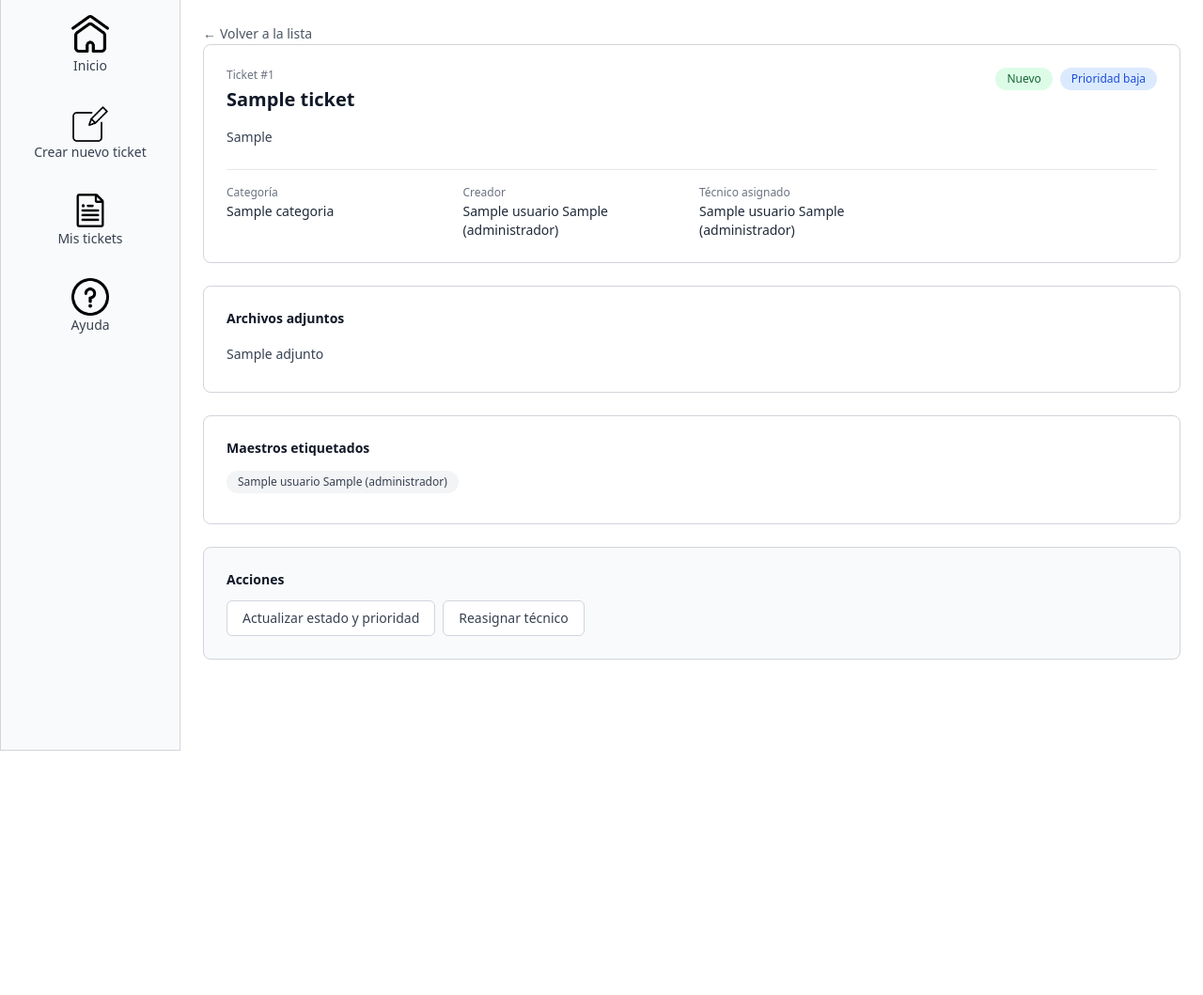
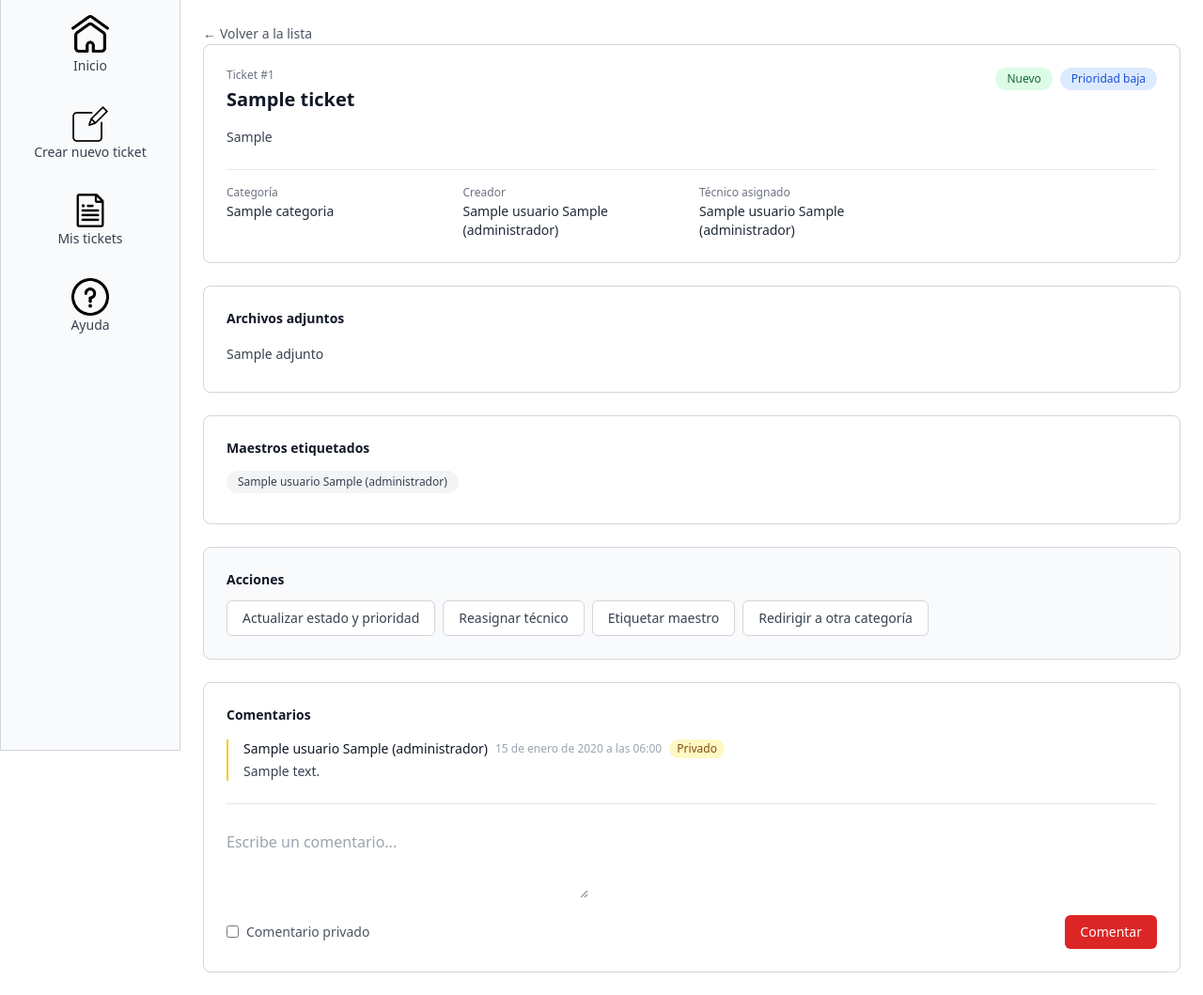
Before and after one commit to MxL2421/helpdesk_itsc, a Django app: page /tickets/1/ in a window 1280 px wide. Shown: the part 83-1142 px from the top of the page at 94% size. Before the commit the page ends 882 px from the top, so only its background shows below. Run offline with Django 5.2, Linux system fonts and the light colour scheme; a user stored in the database is signed in; tables that the repository leaves empty hold one stand-in row (values such as "Sample post"); some libraries are stand-ins or nearby versions.

Commit message:
actualizacion

```diff
--- a/core/templates/inicio.html
+++ b/core/templates/inicio.html
@@ -21,4 +21,3 @@
   </div>
  </body>
 </html>
-{% endblock %}
--- a/core/templates/tickets/detalle.html
+++ b/core/templates/tickets/detalle.html
@@ -55,7 +55,7 @@
   </dl>
 
 </div>
-<!-- ⬆️ este cierre es el que faltaba: termina la tarjeta del encabezado -->
+
 
 <div class="border border-gray-300 rounded-lg p-6 bg-white mt-6">
   <h2 class="text-sm font-semibold text-gray-900 mb-3">Archivos adjuntos</h2>
@@ -118,7 +118,69 @@
         </button>
       </form>
     {% endif %}
+
+    {% if ticket.creador == user or user.rol == 'tecnico' or user.rol == 'administrador' %}
+      <a href="{% url 'etiquetar_maestro' ticket.id %}"
+         class="text-sm font-medium px-4 py-2 rounded-md border border-gray-300 text-gray-700 hover:border-red-600 hover:text-red-600 bg-white">
+        Etiquetar maestro
+      </a>
+    {% endif %}
+
+    {% if user.rol == 'administrador' or ticket.tecnico == user %}
+      {% if ticket.estado != 'cerrado' %}
+        <a href="{% url 'redirigir_ticket' ticket.id %}"
+           class="text-sm font-medium px-4 py-2 rounded-md border border-gray-300 text-gray-700 hover:border-red-600 hover:text-red-600 bg-white">
+          Redirigir a otra categoría
+        </a>
+      {% endif %}
+    {% endif %}
   </div>
 </div>
 
+<div class="border border-gray-300 rounded-lg p-6 bg-white mt-6">
+  <h2 class="text-sm font-semibold text-gray-900 mb-4">Comentarios</h2>
+
+  <div class="space-y-4">
+    {% for comentario in comentarios %}
+      <div class="border-l-2 {% if comentario.es_privado %}border-yellow-400{% else %}border-gray-200{% endif %} pl-4">
+        <div class="flex items-center gap-2 flex-wrap">
+          <span class="text-sm font-medium text-gray-900">{{ comentario.autor }}</span>
+          <span class="text-xs text-gray-400">{{ comentario.fecha }}</span>
+          {% if comentario.es_privado %}
+            <span class="text-xs font-medium px-2 py-0.5 rounded-full bg-yellow-100 text-yellow-800">Privado</span>
+          {% endif %}
+        </div>
+        <p class="text-sm text-gray-700 mt-1 whitespace-pre-line">{{ comentario.contenido }}</p>
+      </div>
+    {% empty %}
+      <p class="text-sm text-gray-400">No hay comentarios aún.</p>
+    {% endfor %}
+  </div>
+
+  {% if user.rol == 'tecnico' or user.rol == 'administrador' %}
+    <form method="post" class="mt-6 border-t border-gray-200 pt-4 space-y-3">
+      {% csrf_token %}
+
+      {{ form.contenido }}
+
+      <div class="flex items-center justify-between">
+        <div>
+          {% if user.rol == 'administrador' or ticket.tecnico == user %}
+            <label class="inline-flex items-center gap-2 text-sm text-gray-600">
+              {{ form.es_privado }} Comentario privado
+            </label>
+          {% else %}
+            <input type="hidden" name="es_privado" value="False">
+          {% endif %}
+        </div>
+
+        <button type="submit"
+                class="text-sm font-medium px-4 py-2 rounded-md bg-red-600 text-white hover:bg-red-700">
+          Comentar
+        </button>
+      </div>
+    </form>
+   {% endif %}
+
+</div>
 {% endblock %}
```
